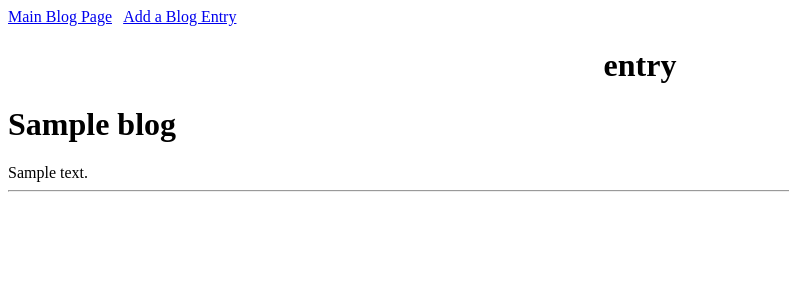
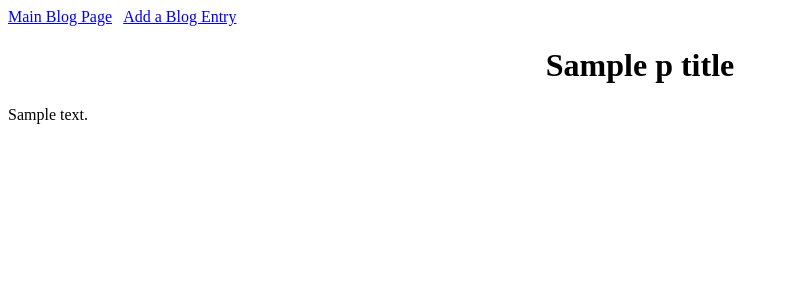
Before and after one commit to mrtsut/Blogz, a Flask app: template templates/entry.html in a window 1280 px wide. Shown: the top 300 px of the page, without its empty margins (0-789 px from the left). Run offline with Flask 2, Linux system fonts and the light colour scheme; the template is opened without the code that fills it: most values are stand-ins (such as "Sample title", 1, 10 or a date in 2020); data that the repository does not hold is empty.

Commit message:
Use case 1 complete

```diff
--- a/main.py
+++ b/main.py
@@ -6,7 +6,7 @@ import re
 
 app = Flask(__name__)
 app.config['DEBUG'] = True
-app.config['SQLALCHEMY_DATABASE_URI'] = 'mysql+pymysql://blog:a@localhost:8889/blog'
+app.config['SQLALCHEMY_DATABASE_URI'] = 'mysql+pymysql://Blog:a@localhost:8889/blog'
 app.config['SQLALCHEMY_ECHO'] = True
 db = SQLAlchemy(app)
 
@@ -30,22 +30,15 @@ def blog_list():
     blogs = Blog.query.all()
     var = ''
     var = request.args.get('id')
-    #if var != '':
-        #return render_template('entry.html',var=var)
-
-    return render_template('blog.html', title="Build a blog", blogs=blogs)
+    if var is None:
+        return render_template('blog.html', title="Build a blog", blogs=blogs)
+    else:
+        post = Blog.query.filter_by(id=var).first()
+        p_title = post.title
+        p_body = post.body
 
 
-
-
-@app.route('/entry', methods=['GET','POST'])
-def blog_entry():
-
-
-
-    return "Hello"
-
-
+        return render_template('entry.html', var=var, p_title=p_title, p_body=p_body)
 
 
 
--- a/templates/entry.html
+++ b/templates/entry.html
@@ -1,32 +1,8 @@
 {% extends "base.html" %}
 
 {% block content %}
-    <center><h1>entry</h1></center>
+    <center><h1>{{p_title}}</h1></center>
 
-
-    {% if blogs|length == 0 %}
-    <p>No blogs yet, better start writing!</p>
-    {% else %}
-
-
-            {% for blog in blogs %}
-            <h1>   {{blog.title}} </h1>
-
-                {{blog.body}}
-
-
-                <form method="POST" action="/delete-task" style ="display:inline-block;">
-                    <input type="hidden" name="blog-id" value="{{blog.id}}" />
-
-                </form>
-
-            <hr />
-            {% endfor %}
-
-
-    {% endif %}
-
-
-
+     {{p_body}}
 
 {% endblock %}
```
